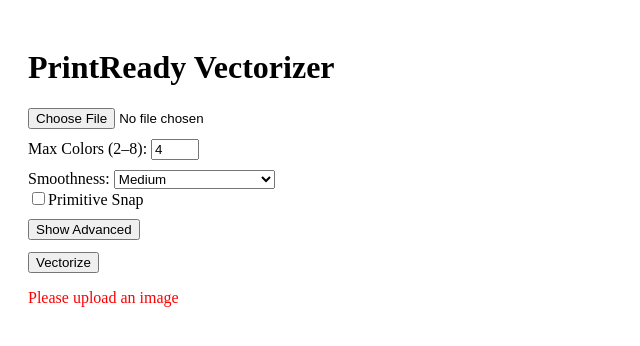
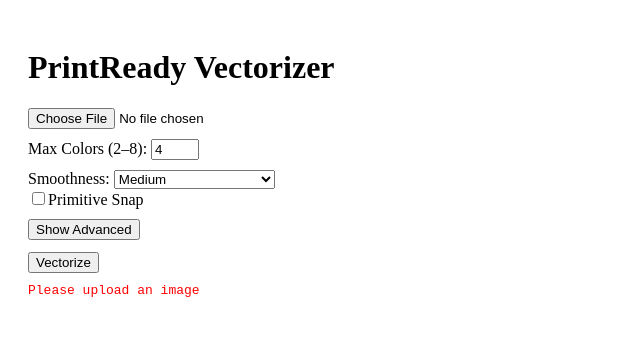
Before and after one commit to tcook4012-boop/printready-vectorizer-mvp, a Next.js app in the folder frontend/: page / in a window 1280 px wide. Both pictures are taken after a click on the button "Vectorize". Shown: the top 346 px of the page, without its empty margins (0-640 px from the left). Built offline with nearby package versions, Linux system fonts and the light colour scheme.

Commit message:
Update page.tsx

```diff
--- a/frontend/app/page.tsx
+++ b/frontend/app/page.tsx
@@ -7,9 +7,9 @@ export default function Home() {
   const [file, setFile] = useState<File | null>(null);
   const [maxColors, setMaxColors] = useState(4);
   const [primitiveSnap, setPrimitiveSnap] = useState(false);
-  const [smoothness, setSmoothness] = useState<"low"|"medium"|"high">("medium");
+  const [smoothness, setSmoothness] = useState<"low" | "medium" | "high">("medium");
   const [minPathArea, setMinPathArea] = useState(0.0005);
-  const [order, setOrder] = useState<"light_to_dark"|"dark_to_light">("light_to_dark");
+  const [order, setOrder] = useState<"light_to_dark" | "dark_to_light">("light_to_dark");
   const [showAdvanced, setShowAdvanced] = useState(false);
 
   const [svg, setSvg] = useState<string | null>(null);
@@ -21,8 +21,10 @@ export default function Home() {
       setError("Please upload an image");
       return;
     }
+
     try {
       setError(null);
+      setSvg(null);
       setLoading(true);
 
       const rawSvg = await vectorizeImage(file, {
@@ -30,17 +32,29 @@ export default function Home() {
         primitiveSnap,
         smoothness,
         minPathArea,
-        // @ts-ignore - order only used on backend; safe to include
         order,
       } as any);
 
       const cleaned = normalizeSvg(rawSvg);
+
+      // If backend returns non-SVG, surface it to UI
+      if (!cleaned || !cleaned.toLowerCase().includes("<svg")) {
+        console.warn("Non-SVG API response:", rawSvg?.slice(0, 500));
+        setError(
+          "API did not return embeddable SVG. First 300 chars:\n" +
+            String(rawSvg).slice(0, 300)
+        );
+        return;
+      }
+
       setSvg(cleaned);
     } catch (e: any) {
       const msg = String(e?.message || e);
-      setError(msg.includes("Failed to fetch")
-        ? "Could not reach the API. Check NEXT_PUBLIC_API_BASE."
-        : msg);
+      setError(
+        msg.includes("Failed to fetch")
+          ? "Could not reach API — check NEXT_PUBLIC_API_BASE."
+          : msg
+      );
     } finally {
       setLoading(false);
     }
@@ -80,7 +94,10 @@ export default function Home() {
 
       <div>
         <label>Smoothness: </label>
-        <select value={smoothness} onChange={(e) => setSmoothness(e.target.value as any)}>
+        <select
+          value={smoothness}
+          onChange={(e) => setSmoothness(e.target.value as any)}
+        >
           <option value="low">Low (faster, sharper)</option>
           <option value="medium">Medium</option>
           <option value="high">High (smoother curves)</option>
@@ -119,6 +136,7 @@ export default function Home() {
               (try 0.0002 – 0.001 to remove specks)
             </span>
           </div>
+
           <div style={{ marginTop: 8 }}>
             <label>Layer Order: </label>
             <select value={order} onChange={(e) => setOrder(e.target.value as any)}>
@@ -135,8 +153,14 @@ export default function Home() {
         </button>
       </div>
 
-      {error && <p style={{ color: "red" }}>{error}</p>}
+      {/* Show API errors */}
+      {error && (
+        <pre style={{ color: "red", whiteSpace: "pre-wrap", marginTop: 10 }}>
+          {error}
+        </pre>
+      )}
 
+      {/* SVG Output */}
       {svg && (
         <>
           <h3>Output:</h3>
```
